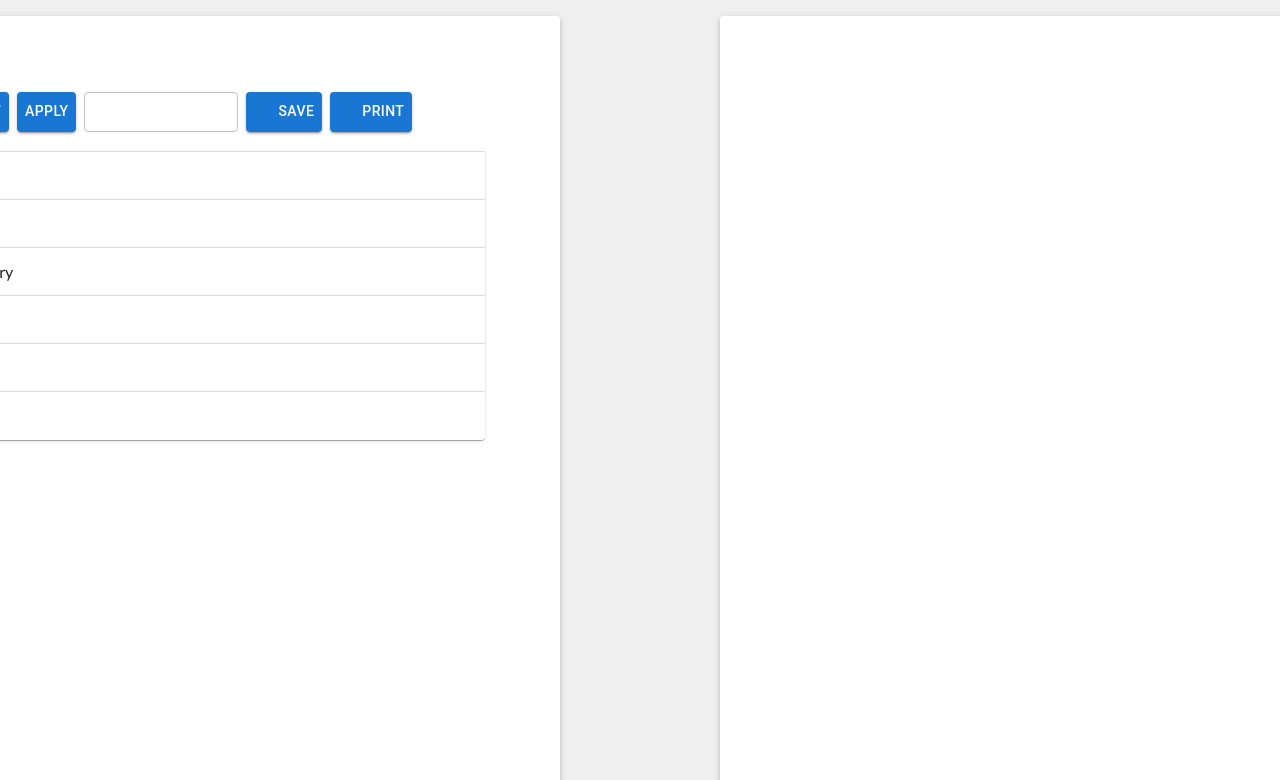
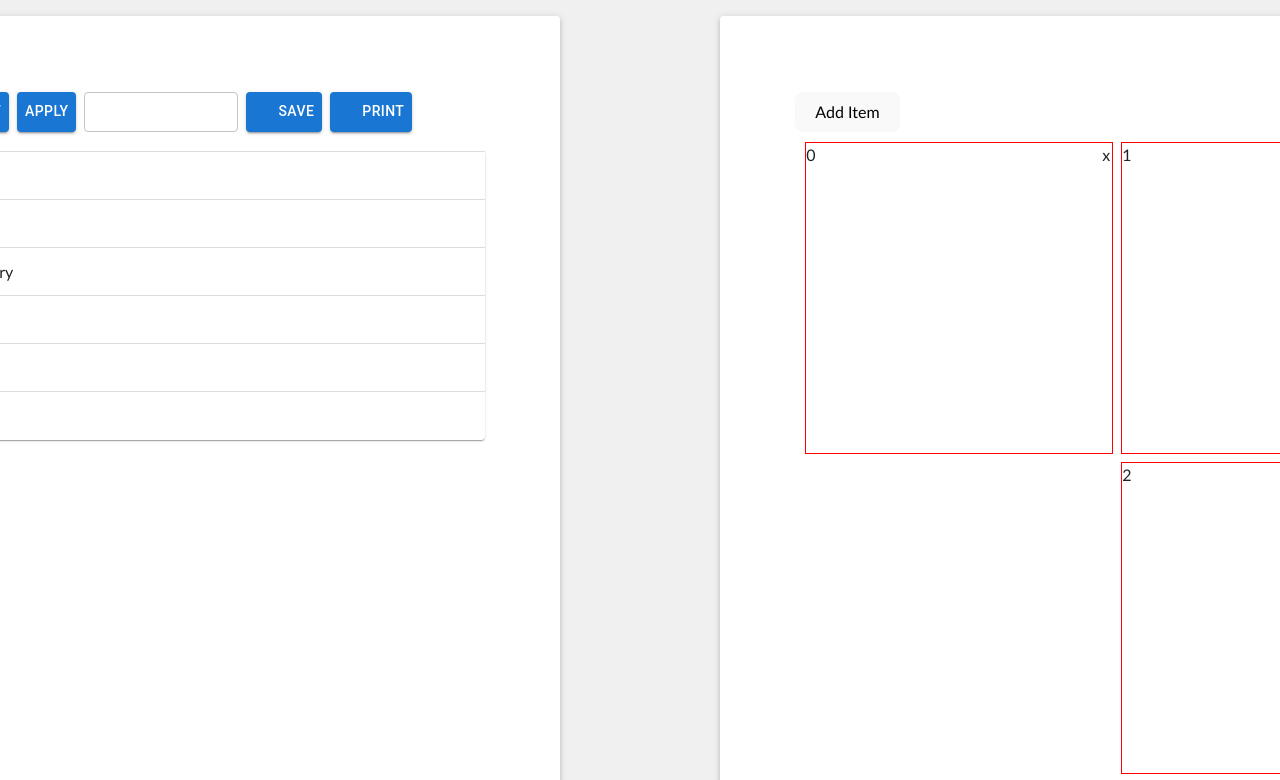
Before and after one commit to smamirshahi/squeezy-cv, a React (Vite) app: page / in a window 1280 px wide. Shown: the top 780 px of the page. Built offline with nearby package versions, Linux system fonts and the light colour scheme; some icons are missing; what runtypes would draw is missing.

Commit message:
[CV-7] Add a simple example for using react-grid-layout

```diff
--- a/package.json
+++ b/package.json
@@ -30,6 +30,7 @@
     "react": "^19.1.0",
     "react-colorful": "^5.6.1",
     "react-dom": "^19.1.0",
+    "react-grid-layout": "^1.5.1",
     "react-redux": "^9.2.0",
     "react-to-print": "^3.1.0",
     "runtypes": "^7.0.4",
@@ -40,6 +41,7 @@
     "@types/node": "^22.15.21",
     "@types/react": "^19.1.2",
     "@types/react-dom": "^19.1.3",
+    "@types/react-grid-layout": "^1.3.5",
     "@typescript-eslint/eslint-plugin": "^8.32.1",
     "@vitejs/plugin-react": "^4.4.1",
     "eslint": "^9.26.0",
--- a/src/App.tsx
+++ b/src/App.tsx
@@ -2,6 +2,7 @@ import { Box } from "@mui/material";
 import { useRef } from "react";
 import { EditorPage } from "@pages/editor-page";
 import { PreviewPage } from "@pages/preview-page";
+import { DragDropPage } from "@pages/drag-drop-page";
 
 export function App(): JSX.Element {
   const contentRef = useRef<HTMLDivElement>(null);
@@ -20,7 +21,8 @@ export function App(): JSX.Element {
       }}
     >
       <EditorPage contentRef={contentRef} />
-      <PreviewPage contentRef={contentRef} />
+      {/* <PreviewPage contentRef={contentRef} /> */}
+      <DragDropPage contentRef={contentRef} />
     </Box>
   );
 }
--- /dev/null
+++ b/src/pages/drag-drop-page.tsx
@@ -0,0 +1,122 @@
+import { A4_HEIGHT_MM, A4_WIDTH_MM } from "@custom-styles/custom-styles";
+import { Paper } from "@mui/material";
+import { useState } from "react";
+import { WidthProvider, Responsive, Layout } from "react-grid-layout";
+
+const ResponsiveReactGridLayout = WidthProvider(Responsive);
+
+interface Props {
+  /** The reference to the content */
+  contentRef: React.RefObject<HTMLDivElement | null>;
+}
+
+// eslint-disable-next-line @typescript-eslint/no-explicit-any
+export function DragDropPage({ contentRef }: Props): JSX.Element {
+  // Initialize state, just like before
+  const [items, setItems] = useState<Layout[]>(() => {
+    const initial = [0, 1, 2, 3, 4].map((i, _, list) => ({
+      i: i.toString(),
+      x: i * 2,
+      y: 0,
+      w: 2,
+      h: 2,
+    }));
+    return initial;
+  });
+
+  const [newCounter, setNewCounter] = useState<number>(0);
+  const [breakpoint, setBreakpoint] = useState<string | null>(null);
+  const [cols, setCols] = useState<number | null>(null);
+  const [layout, setLayout] = useState<Layout[]>([]);
+
+  // Function declaration for adding an item
+  function onAddItem(): void {
+    const nextItem = {
+      i: "n" + newCounter,
+      x: (items.length * 2) % (cols || 12),
+      y: Infinity, // puts it at the bottom
+      w: 2,
+      h: 2,
+    };
+
+    setItems((prevItems) => prevItems.concat(nextItem));
+    setNewCounter((prevCount) => prevCount + 1);
+  }
+
+  // Function declaration for breakpoint change
+  function onBreakpointChange(newBreakpoint: string, newCols: number): void {
+    setBreakpoint(newBreakpoint);
+    setCols(newCols);
+  }
+
+  // Function declaration for layout change
+  function onLayoutChange(currentLayout: Layout[]): void {
+    setLayout(currentLayout);
+  }
+
+  // Function declaration for removing an item
+  function onRemoveItem(id: string): void {
+    console.log("removing", id);
+    // setItems((prevItems) => _.reject(prevItems, { i: id }));
+  }
+
+  // Function declaration for rendering each grid element
+  function createElement(layout: Layout): JSX.Element {
+    return (
+      <div
+        key={layout.i}
+        data-grid={layout}
+        style={{
+          border: "1px solid red",
+          position: "relative",
+        }}
+      >
+        {<span className="text">{layout.i}</span>}
+        <span
+          className="remove"
+          style={{
+            position: "absolute",
+            right: "2px",
+            top: 0,
+            cursor: "pointer",
+          }}
+          onClick={() => onRemoveItem(layout.i)}
+        >
+          x
+        </span>
+      </div>
+    );
+  }
+
+  return (
+    <Paper
+      ref={contentRef}
+      elevation={3}
+      sx={{
+        width: `${A4_WIDTH_MM}mm`,
+        minHeight: `${A4_HEIGHT_MM}mm`,
+        padding: "20mm",
+        boxSizing: "border-box",
+        mx: "auto",
+        fontSize: "12pt",
+        fontFamily: "Calibri, sans-serif",
+      }}
+    >
+      <button onClick={onAddItem}>Add Item</button>
+      <ResponsiveReactGridLayout
+        onLayoutChange={onLayoutChange}
+        onBreakpointChange={onBreakpointChange}
+        style={{ width: "100%", height: "100%" }}
+      >
+        {items.map((item) => createElement(item))}
+      </ResponsiveReactGridLayout>
+    </Paper>
+  );
+}
+
+// Attach the same defaultProps as in the original class
+DragDropPage.defaultProps = {
+  className: "layout",
+  cols: { lg: 12, md: 10, sm: 6, xs: 4, xxs: 2 },
+  rowHeight: 100,
+};
```
Also changed, not shown: 1 other file (tests, documents, lock files or other folders).
